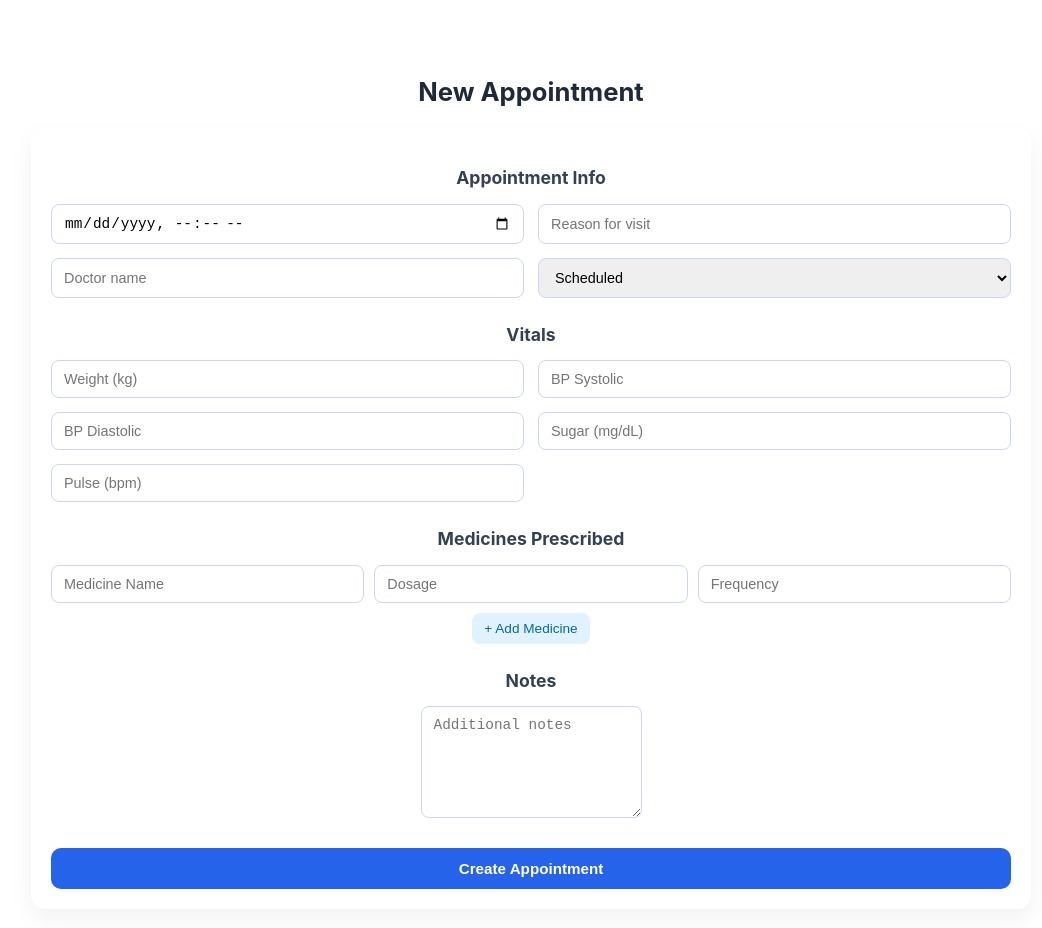
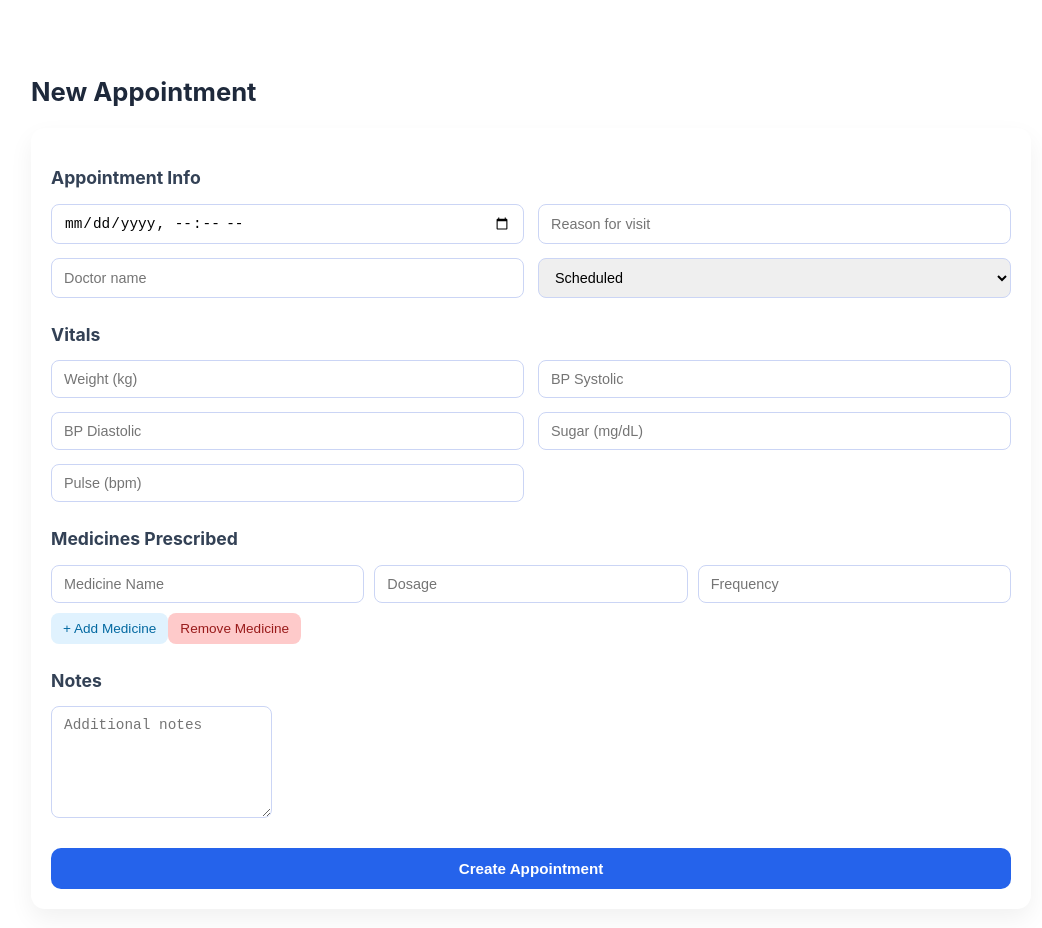
Before and after one commit to mnkhan78/patient-management-application, a React (Vite) app in the folder frontend/: page /patients/1/new-appointment in a window 1280 px wide. Shown: the top 928 px of the page, without its empty margins (109-1151 px from the left). Built offline with nearby package versions, Linux system fonts and the light colour scheme; no server answers.

Commit message:
few css fixes and button label updates

```diff
--- a/frontend/src/App.css
+++ b/frontend/src/App.css
@@ -2,5 +2,5 @@
   max-width: 1280px;
   margin: 0 auto;
   padding: 2rem;
-  text-align: center;
+  /* text-align: center; */
 }
--- a/frontend/src/components/patients/PatientTable.jsx
+++ b/frontend/src/components/patients/PatientTable.jsx
@@ -1,6 +1,5 @@
 import { Link } from "react-router-dom";
 import '../../style/dashboard.css';
-import api from "../../api/axios";
 
 const PatientTable = ({patients, onDelete}) => {
     if (patients.length === 0) {
--- a/frontend/src/pages/Dashboard.jsx
+++ b/frontend/src/pages/Dashboard.jsx
@@ -56,16 +56,23 @@ const Dashboard = () => {
 
     return (
         <div className="dashboard-container">
+            <h3>Welcome, Dr. E.S. Khan</h3>
             <h1>Dashboard</h1>
             <div className="dashboard-actions">
+
+                {/* new patient button: */}
                 <Link to='/newPatient' >
                     <button className="new-patient-btn" type="submit">New Patient</button>
                 </Link>
+
+                {/* searching for patients:  */}
                 <PatientSearch
                     searchQuery={searchQuery}
                     setSearchQuery={setSearchQuery}
                 />
             </div>
+
+            {/* showing patients table:  */}
             <div className="patient-table-wrapper">
                 <PatientTable patients={filteredPatients} onDelete={handleDeletePatient} />
             </div>
--- a/frontend/src/pages/NewAppointment.jsx
+++ b/frontend/src/pages/NewAppointment.jsx
@@ -96,9 +96,15 @@ const NewAppointment = () => {
     });
   };
 
+  // Remove last medicine row
+  const removeMedicine = () => {
+    const updatedMedicines = formData.medicinesPrescribed.slice(0, -1);
 
-
-
+    setFormData({
+      ...formData,
+      medicinesPrescribed: updatedMedicines,
+    });
+  };
 
   const handleSubmit = async (e) => {
     e.preventDefault();
@@ -242,6 +248,7 @@ const NewAppointment = () => {
           <button type="button" className="secondary-btn" onClick={addMedicine}>
             + Add Medicine
           </button>
+          <button className="remove-btn" onClick={removeMedicine}>Remove Medicine</button>
         </div>
         <div className="section">
           <h3>Notes</h3>
--- a/frontend/src/pages/NewPatient.jsx
+++ b/frontend/src/pages/NewPatient.jsx
@@ -128,7 +128,7 @@ const NewPatient = () => {
                         onChange={handleChange}
                     />
                 </div>
-                <button type="submit">Submit Details</button>
+                <button className="submit-btn" type="submit">Register Patient</button>
             </form>
         </div>
     )
--- a/frontend/src/pages/PatientDetails.jsx
+++ b/frontend/src/pages/PatientDetails.jsx
@@ -81,7 +81,7 @@ const PatientDetails = () => {
                             <li key={appointment._id} className="appointment-card">
                                 <p>Date: {appointment.appointmentDate} </p>
                                 <p>Reason: {appointment.reason}</p>
-                                <button onClick={() => navigate(`/appointmentDetails/${appointment._id}`)}>View Details</button>
+                                <button className="view-btn" onClick={() => navigate(`/appointmentDetails/${appointment._id}`)}>View Details</button>
                             </li>
                         ))}
 
--- a/frontend/src/style/dashboard.css
+++ b/frontend/src/style/dashboard.css
@@ -100,6 +100,21 @@
   color: #6b7280;
 }
 
+.patient-table-wrapper .delete-btn {
+  background-color: #ef4444; /* red-500 */
+  color: #ffffff;
+  border: none;
+  padding: 6px 12px;
+  font-size: 0.85rem;
+  border-radius: 6px;
+  cursor: pointer;
+  transition: background-color 0.2s ease, transform 0.1s ease;
+}
+
+.patient-table-wrapper .delete-btn:hover {
+  background-color: #dc2626; /* red-600 */
+  transform: translateY(-1px);
+}
 
 /* Mobile responsive */
 
--- a/frontend/src/style/newAppointment.css
+++ b/frontend/src/style/newAppointment.css
@@ -99,6 +99,19 @@
   background: #bae6fd;
 }
 
+.remove-btn {
+  background: #fecaca;
+  color: #991b1b;
+  border: none;
+  padding: 8px 12px;
+  font-size: 0.85rem;
+  border-radius: 8px;
+  cursor: pointer;
+}
+.remove-btn:hover {
+  background: #f87171;
+}
+
 /* 📱 Mobile */
 @media (max-width: 640px) {
   .appointment-container .form-grid {
```
